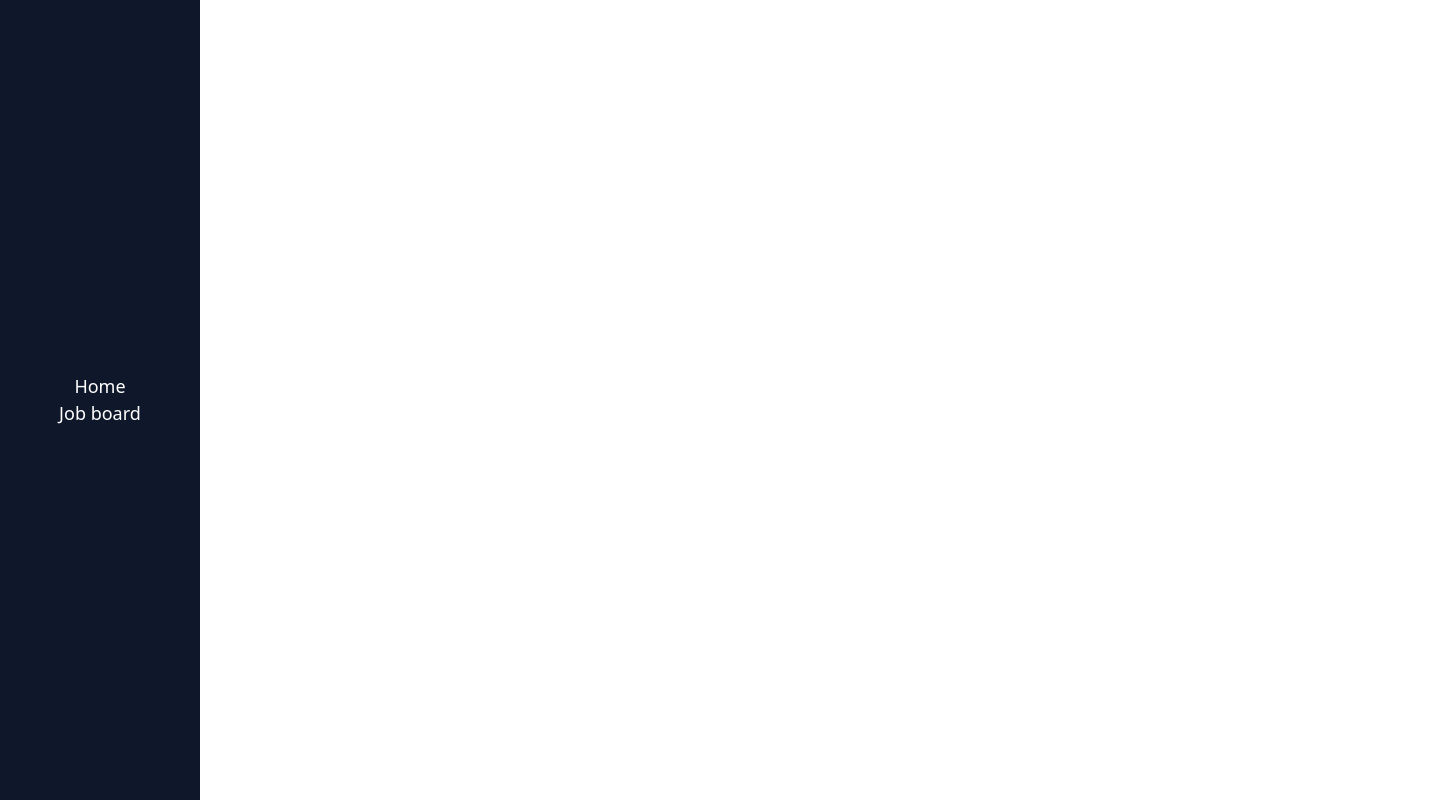
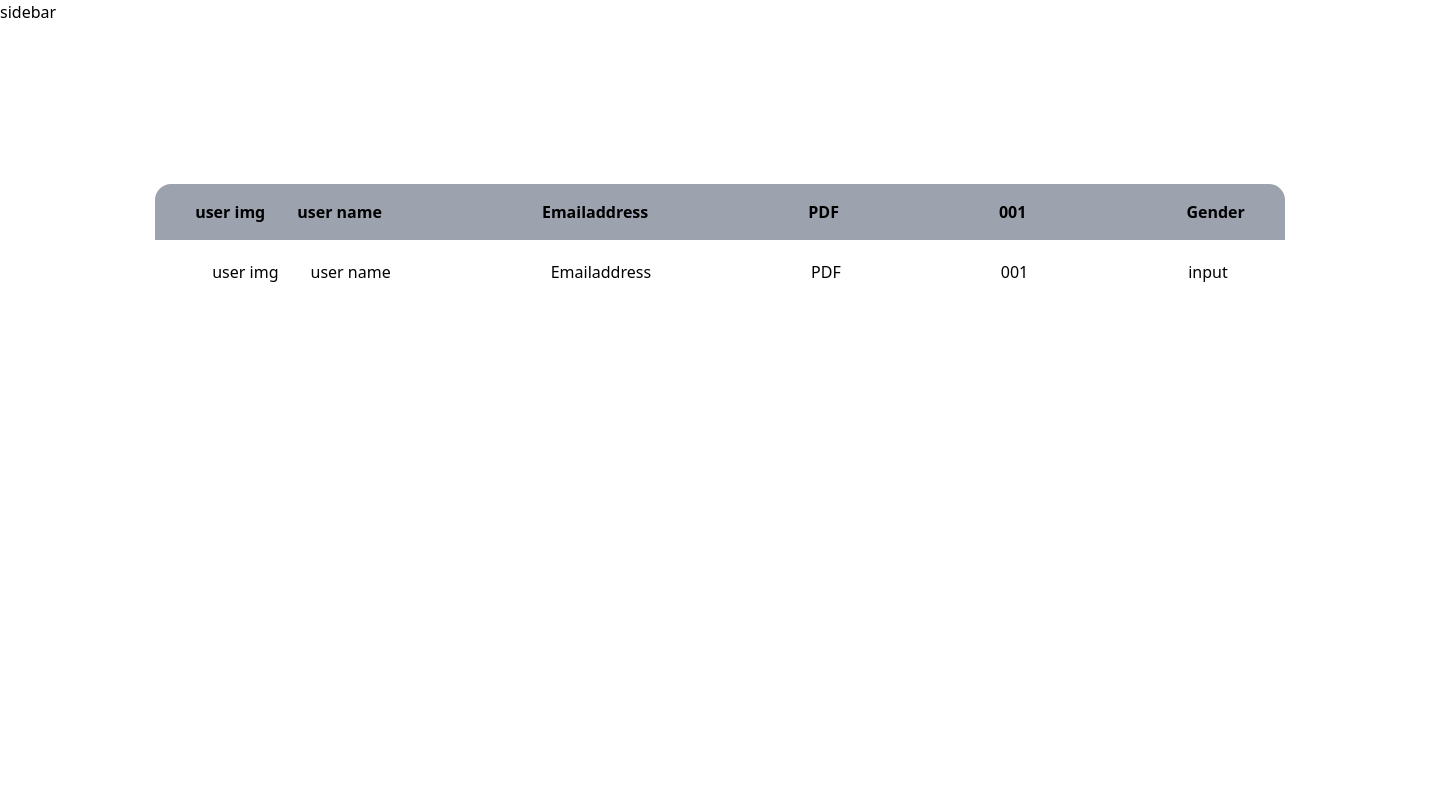
Before and after one commit to einsteinnnamah/altSchool_assignment2, a React (Create React App) app in the folder job_board/: page / in a window 1280 px wide. Shown: the whole page, 1440 px wide, since content can reach past the window. Built offline with nearby package versions, Linux system fonts and the light colour scheme.

Commit message:
some functions

```diff
--- a/job_board/package.json
+++ b/job_board/package.json
@@ -8,6 +8,7 @@
     "@testing-library/user-event": "^13.5.0",
     "react": "^18.2.0",
     "react-dom": "^18.2.0",
+    "react-router-dom": "^6.4.2",
     "react-scripts": "5.0.1",
     "web-vitals": "^2.1.4"
   },
--- a/job_board/src/App.js
+++ b/job_board/src/App.js
@@ -1,10 +1,12 @@
-
 import './App.css';
+import Userdata from './Pages/Userdata';
 import Sidebar from './Components/Sidebar';
 function App() {
   return (
     <div className="wrapper">
-    <Sidebar />
+       <Sidebar />
+      <Userdata />
+
     </div>
   );
 }
--- a/job_board/src/Components/Sidebar.jsx
+++ b/job_board/src/Components/Sidebar.jsx
@@ -1,12 +1,9 @@
 import React from 'react'
 
-const Sidebar = () => {
+const sidebar = () => {
   return (
-    <div className='w-[200px] flex flex-col justify-center items-center h-screen bg-slate-900'>
-        <p className='text-white text-[18px]'>Home</p>
-        <p className='text-white text-[18px]'>Job board</p>
-    </div>
+    <div>sidebar</div>
   )
 }
 
-export default Sidebar
+export default sidebar
--- a/job_board/src/Components/Start.jsx
+++ b/job_board/src/Components/Start.jsx
@@ -0,0 +1,9 @@
+import React from 'react'
+
+const Start = () => {
+  return (
+    <div>Start</div>
+  )
+}
+
+export default Start
--- /dev/null
+++ b/job_board/src/Pages/Userdata.jsx
@@ -0,0 +1,33 @@
+import React from 'react'
+import { useState } from 'react'
+
+const Userdata = () => {
+    const [userData, setUserData] = useState()
+  return (
+    <div className=' w-[1440px] m-[auto] mt-[10rem] flex flex-col items-center justify-center '>
+        <div className='flex gap-[10rem] bg-gray-400 px-10 py-[1rem] text-black font-[600] rounded-tr-[1rem] rounded-tl-[1rem]'>
+            <div className='flex gap-[2rem]'>
+                <div>user img</div>
+                <p>user name</p>
+            </div>
+            <div>Emailaddress</div>
+            <div>PDF</div>
+            <div>001</div>
+            <div>Gender</div>
+        </div>
+            <div className='flex gap-[10rem] mt-5'>
+            <div className='flex gap-[2rem]'>
+                <div>user img</div>
+                <p>user name</p>
+            </div>
+            <div>Emailaddress</div>
+            <div>PDF</div>
+            <div>001</div>
+            <div>input</div>
+            </div>
+
+    </div>
+  )
+}
+
+export default Userdata
```
Also changed, not shown: 1 other file (tests, documents, lock files or other folders).
